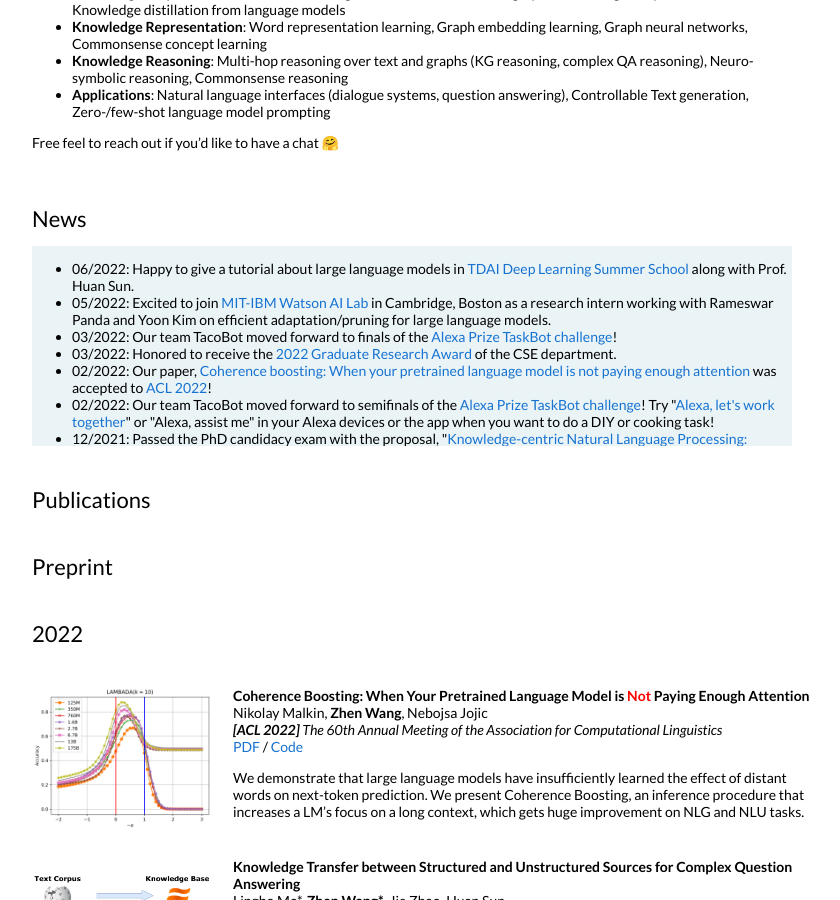
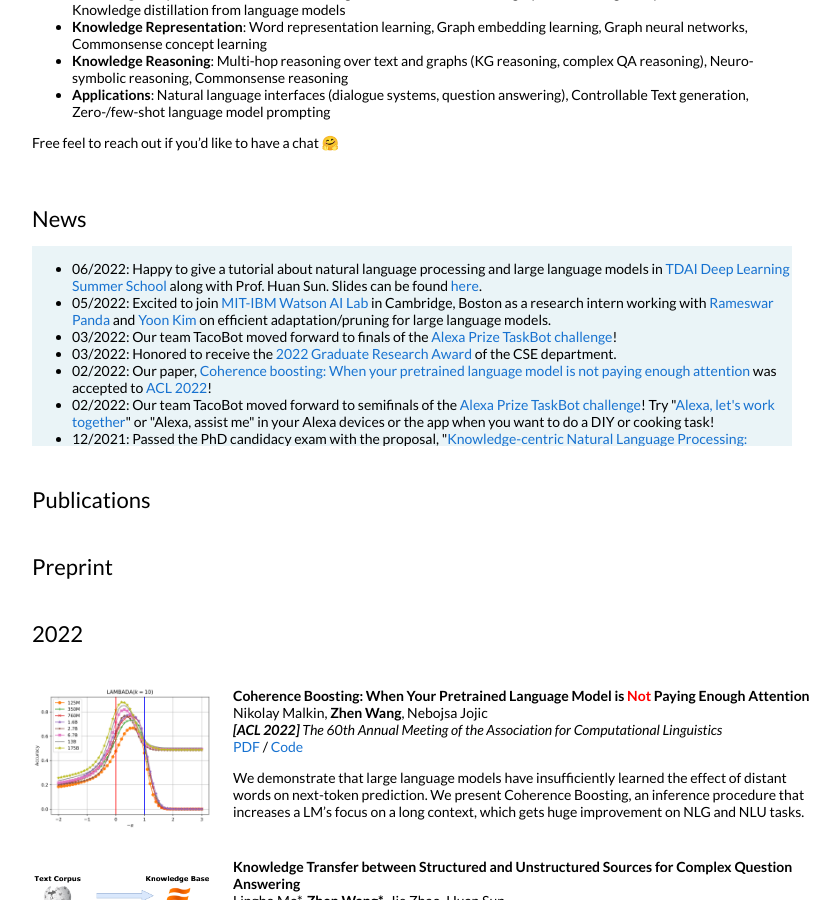
Before and after one commit to zhenwang9102/zhenwang9102.github.io, a Jekyll site: the page built from _posts/2019-06-02-venue.markdown, in a window 1280 px wide and 900 px high, scrolled down 561 px. Shown: the whole window, without its empty margins (228-1068 px from the left). Built offline with Jekyll 4.4.1, drawn with Linux system fonts in a browser that asks for light colours.

Commit message:
Update default.html

```diff
--- a/_layouts/default.html
+++ b/_layouts/default.html
@@ -96,10 +96,10 @@
               <div class="listbox">
                 <ul>
                   <li>
-                    06/2022: Happy to give a tutorial about large language models in <a href="https://tdai.osu.edu/events/tdai-foundations-cop-deep-learning-summer-school">TDAI Deep Learning Summer School</a> along with Prof. Huan Sun.
+                    06/2022: Happy to give a tutorial about natural language processing and large language models in <a href="https://tdai.osu.edu/events/tdai-foundations-cop-deep-learning-summer-school">TDAI Deep Learning Summer School</a> along with Prof. Huan Sun. Slides can be found <a href="http://zhenwang9102.github.io/">here</a>.
                   </li>
                   <li>
-                    05/2022: Excited to join <a href="https://mitibmwatsonailab.mit.edu/">MIT-IBM Watson AI Lab</a> in Cambridge, Boston as a research intern working with Rameswar Panda and Yoon Kim on efficient adaptation/pruning for large language models.
+                    05/2022: Excited to join <a href="https://mitibmwatsonailab.mit.edu/">MIT-IBM Watson AI Lab</a> in Cambridge, Boston as a research intern working with <a href="https://rpand002.github.io/">Rameswar Panda</a> and <a href="https://people.csail.mit.edu/yoonkim/">Yoon Kim</a> on efficient adaptation/pruning for large language models.
                   </li>
                   <li>
                     03/2022: Our team TacoBot moved forward to finals of the <a href="https://www.amazon.science/alexa-prize/taskbot-challenge">Alexa Prize TaskBot challenge</a>!
```
